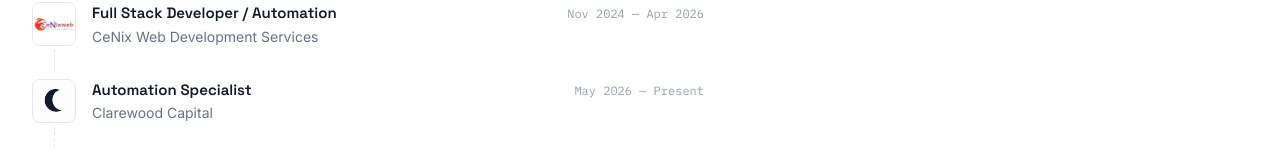
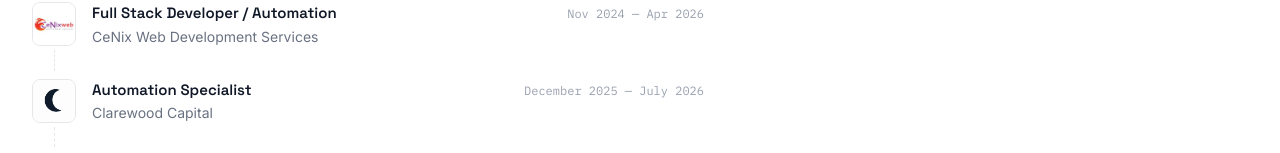
Before and after one commit to ranran232/portfoliov2, a Next.js app: page /about in a window 1280 px wide. Shown: the part 1929-2082 px from the top of the page. Built offline with nearby package versions, Linux system fonts and the light colour scheme.

Commit message:
about updated

```diff
--- a/components/About.tsx
+++ b/components/About.tsx
@@ -143,17 +143,15 @@ const experience: ExperienceEntry[] = [
     logo: '/cenix_logo.jpg',
   },
   {
-    role: 'Automation Specialist',
-    company: 'Clarewood Capital',
-    period: 'May 2026 — Present',
-    current: true,
-    logo: '/clarewood_capital_logo.png',
-  },
+  role: 'Automation Specialist',
+  company: 'Clarewood Capital',
+  period: 'December 2025 — July 2026',
+  logo: '/clarewood_capital_logo.png',
+},
   {
     role: 'GHL / Automation Specialist',
     company: 'Steady Auto Growth',
     period: 'June 2026 — Present',
-    current: true,
     logo: '/sag_logo.png',
   },
 ];
```
